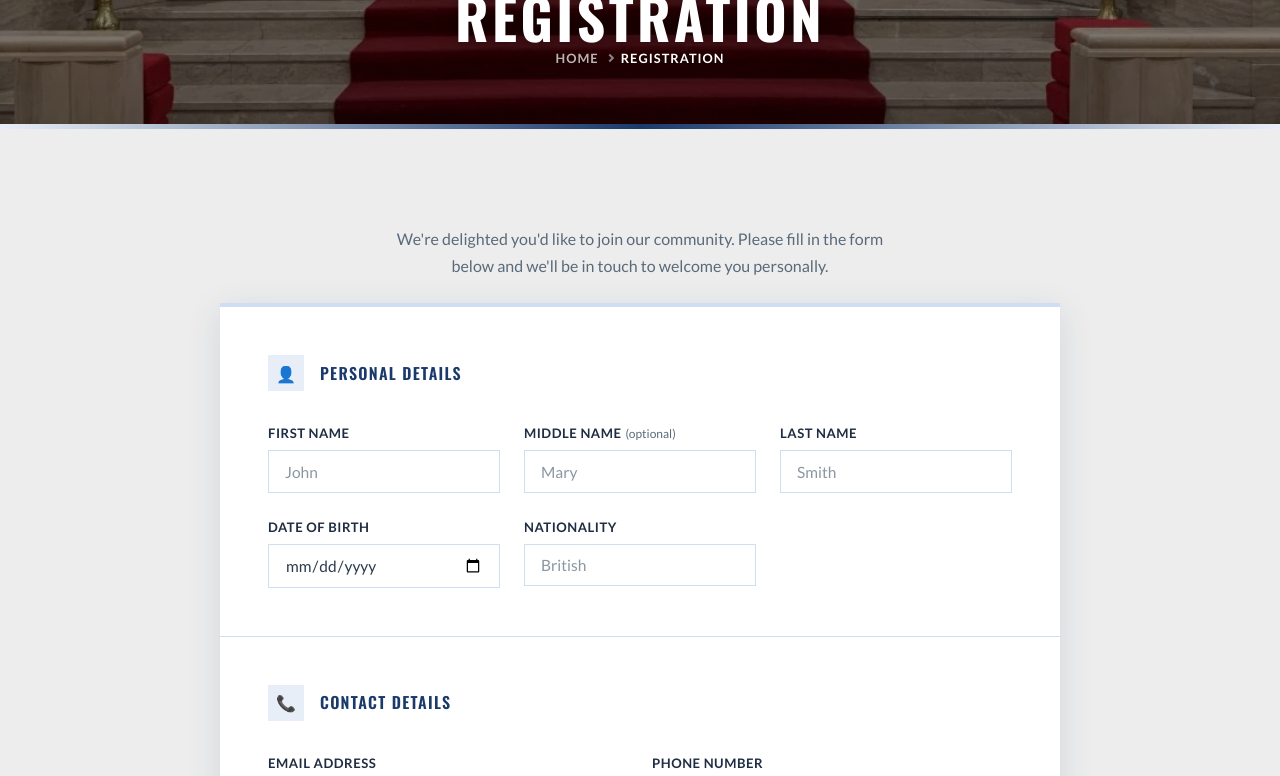
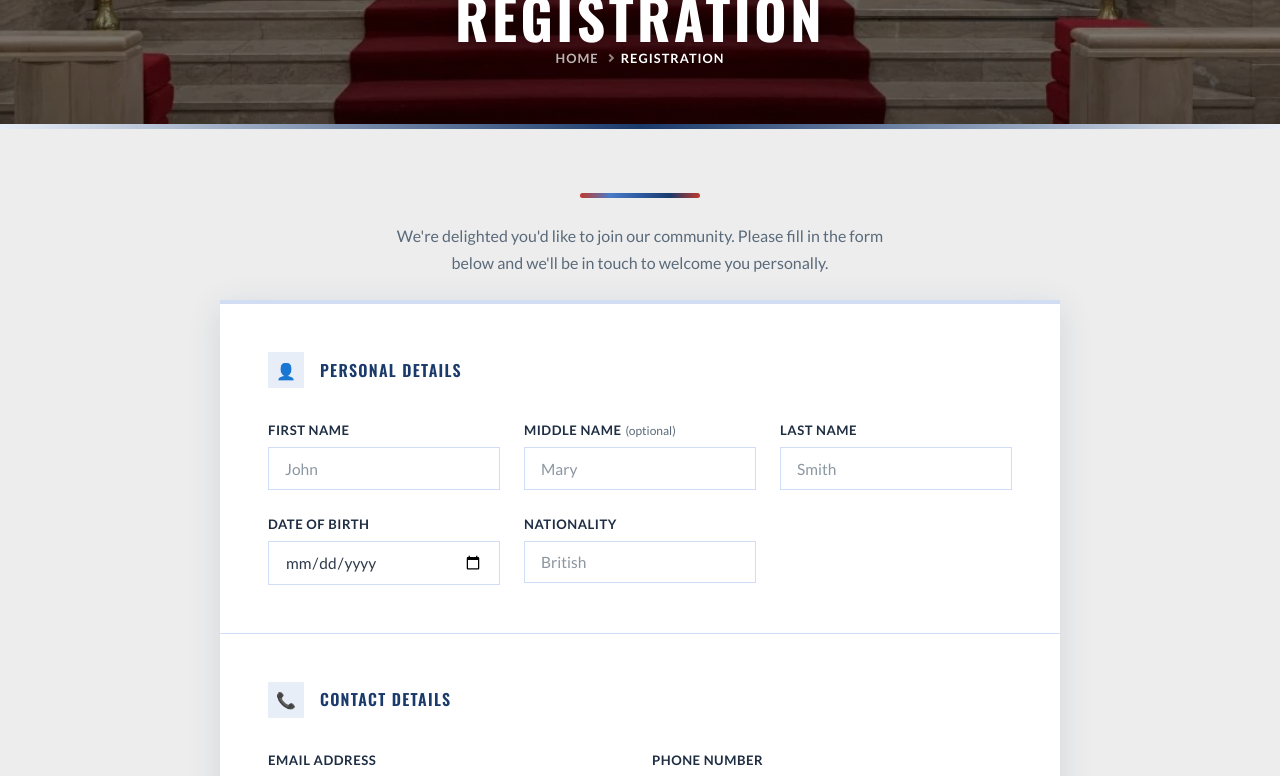
Before and after one commit to unaben/st-philips-neri-catholic-church, a Next.js app: page /register in a window 1280 px wide. Shown: the part 420-1196 px from the top of the page. Built offline with nearby package versions, Linux system fonts and the light colour scheme.

Commit message:
update styles

```diff
--- a/src/app/contact/contact.module.css
+++ b/src/app/contact/contact.module.css
@@ -11,5 +11,20 @@
 
 .body {
   background-color: var(--color-bg);
-  padding: var(--space-4xl) var(--space-xl);
+  padding: var(--space-3xl) var(--space-xl);
 }
+
+.rainbowBar {
+  height: 5px;
+  width: 120px;
+  margin: 0 auto var(--space-xl);
+  border-radius: var(--radius-full);
+  background: linear-gradient(
+    90deg,
+    var(--color-red-accent),
+    var(--color-accent-light),
+    var(--color-accent-mid),
+    var(--color-accent),
+    var(--color-red-accent)
+  );
+}
--- a/src/app/contact/page.tsx
+++ b/src/app/contact/page.tsx
@@ -15,6 +15,7 @@ export default function NewPage() {
       <Hero title="Contact us" />
       <div className={styles.accentBar} aria-hidden="true" />
       <div className={styles.body}>
+        <div className={styles.rainbowBar} />
         <ContactPage />
       </div>
     </>
--- a/src/app/register/page.tsx
+++ b/src/app/register/page.tsx
@@ -1,19 +1,18 @@
-import Hero from '@/components/Hero/Hero'
-import RegistrationForm from '@/components/RegistrationForm/RegistrationForm'
-import styles from './register.module.css'
+import Hero from "@/components/Hero/Hero";
+import RegistrationForm from "@/components/RegistrationForm/RegistrationForm";
+import styles from "./register.module.css";
 
 const RegisterPage = () => {
   return (
     <>
-     <Hero title="Registration" />
-    <div className={styles.accentBar} aria-hidden="true" />
-    <div className={styles.body}>
-     <RegistrationForm />
-    </div>
+      <Hero title="Registration" />
+      <div className={styles.accentBar} aria-hidden="true" />
+      <div className={styles.body}>
+        <div className={styles.rainbowBar} />
+        <RegistrationForm />
+      </div>
     </>
+  );
+};
 
-
-  )
-}
-
-export default RegisterPage
+export default RegisterPage;
--- a/src/app/register/register.module.css
+++ b/src/app/register/register.module.css
@@ -11,5 +11,20 @@
 
 .body {
   background-color: var(--color-bg);
-  padding: var(--space-4xl) var(--space-xl);
+  padding: var(--space-3xl) var(--space-xl);
 }
+
+.rainbowBar {
+  height: 5px;
+  width: 120px;
+  margin: 0 auto var(--space-lg);
+  border-radius: var(--radius-full);
+  background: linear-gradient(
+    90deg,
+    var(--color-red-accent),
+    var(--color-accent-light),
+    var(--color-accent-mid),
+    var(--color-accent),
+    var(--color-red-accent)
+  );
+}
--- a/src/components/sections/PlaceholderPage/PlaceholderPage.module.css
+++ b/src/components/sections/PlaceholderPage/PlaceholderPage.module.css
@@ -11,7 +11,22 @@
 
 .body {
   background-color: var(--color-bg);
-  padding: var(--space-4xl) var(--space-xl);
+  padding: var(--space-3xl) var(--space-xl);
+}
+
+.rainbowBar {
+  height: 5px;
+  width: 120px;
+  margin: 0 auto var(--space-lg);
+  border-radius: var(--radius-full);
+  background: linear-gradient(
+    90deg,
+    var(--color-red-accent),
+    var(--color-accent-light),
+    var(--color-accent-mid),
+    var(--color-accent),
+    var(--color-red-accent)
+  );
 }
 
 .bodyInner {
```
Also changed, not shown: src/components/Contact/Contact.module.css (+72 -3 lines), src/components/sections/PlaceholderPage/PlaceholderPage.tsx (+3 -10 lines).
